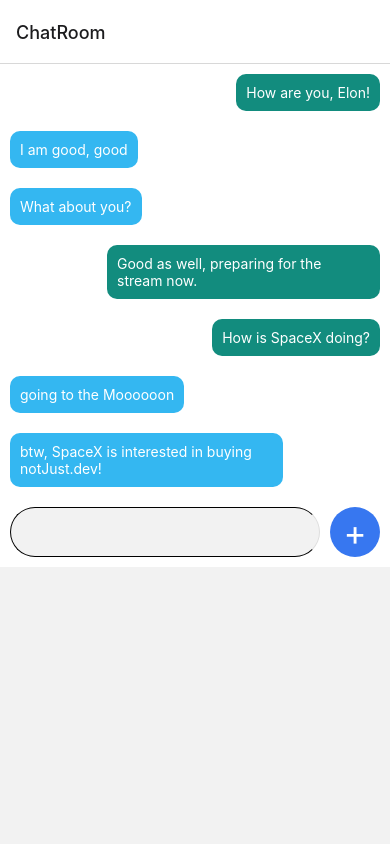
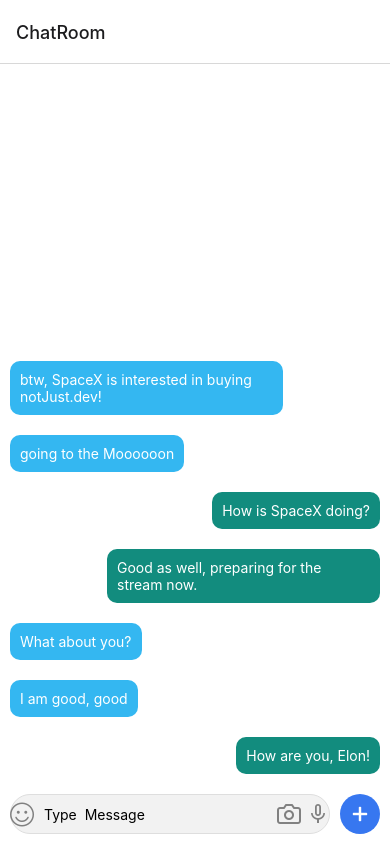
Before and after one commit to IRSAGE/Chat-App, a React Native app: screen /ChatRoom in a window 390 px wide. Built offline with nearby package versions, Linux system fonts and the light colour scheme; what expo-linking would draw is missing.

Commit message:
Styling the message Input Box and Adding Icons

```diff
--- a/components/ChatRoomItem/ChatRoomItem.tsx
+++ b/components/ChatRoomItem/ChatRoomItem.tsx
@@ -26,11 +26,10 @@ export default function ChatRoomItem({ chatRoom }) {
           <Text style={styles.name}>{user.name}</Text>
           <Text style={styles.text}> {chatRoom.lastMessage.createdAt}</Text>
         </View>
-        <Text numberOfLines={2} style={styles.text}>
+        <Text numberOfLines={1} style={styles.text}>
           {chatRoom.lastMessage.content}
         </Text>
       </View>
     </View>
-
   );
 }
--- a/components/ChatRoomItem/styles.ts
+++ b/components/ChatRoomItem/styles.ts
@@ -21,7 +21,7 @@ const styles = StyleSheet.create({
     left: 55,
     top: 10,
   },
-  bagdeText: { fontSize: 12 },
+  bagdeText: { fontSize: 12, color: "white" },
   rightContainer: {
     flex: 1,
     justifyContent: "center",
--- a/components/MessageInput/MessageInput.tsx
+++ b/components/MessageInput/MessageInput.tsx
@@ -1,18 +1,63 @@
-import React from "react";
-import { StyleSheet, TextInput, View, Text } from "react-native";
-// import { Text } from "../Themed";
+import React, { useState } from "react";
+import {
+  StyleSheet,
+  TextInput,
+  View,
+  Text,
+  Pressable,
+  KeyboardAvoidingView,
+  Platform,
+} from "react-native";
+import {
+  MaterialCommunityIcons,
+  Feather,
+  SimpleLineIcons,
+  Ionicons,
+  Entypo,
+} from "@expo/vector-icons";
 
 const MessageInput = () => {
+  const [message, setMessage] = useState("");
+  const OnPress = () => {
+    message ? SendMessage() : OnPlusClicked();
+  };
+  const SendMessage = () => {
+    console.warn("Sending: ", message);
+    setMessage("");
+  };
+  const OnPlusClicked = () => {
+    console.warn("Plus Clicked");
+  };
   return (
-    <View style={styles.root}>
+    <KeyboardAvoidingView
+      style={styles.root}
+      behavior={Platform.OS === "ios" ? "padding" : "height"}
+      keyboardVerticalOffset={70}
+    >
       <View style={styles.inputContainer}>
-        <TextInput />
+        <SimpleLineIcons name="emotsmile" size={24} color="grey" />
+        <TextInput
+          style={styles.input}
+          placeholder="Type  Message"
+          value={message}
+          onChangeText={setMessage}
+        />
+        <Feather name="camera" size={24} color="grey" style={styles.icon} />
+        <MaterialCommunityIcons
+          name="microphone-outline"
+          size={24}
+          color="grey"
+        />
       </View>
 
-      <View style={styles.buttonContainer}>
-        <Text style={styles.buttonText}>+</Text>
-      </View>
-    </View>
+      <Pressable style={styles.buttonContainer} onPress={OnPress}>
+        {message ? (
+          <Ionicons name="send" size={22} color="white" style={styles.icon} />
+        ) : (
+          <Entypo name="plus" size={24} color="white" style={styles.icon} />
+        )}
+      </Pressable>
+    </KeyboardAvoidingView>
   );
 };
 
@@ -24,15 +69,18 @@ const styles = StyleSheet.create({
     backgroundColor: "#f2f2f2",
     flex: 1,
     marginRight: 10,
-    borderRadius: 25,
+    borderRadius: 20,
     justifyContent: "center",
-    borderWidth:1,
-    borderEndColor:"#dedede"
+    alignItems: "center",
+    borderWidth: 0.5,
+    borderColor: "#dedede",
+    flexDirection: "row",
+    padding: 5,
   },
   buttonContainer: {
     backgroundColor: "#3777f0",
-    width: 50,
-    height: 50,
+    width: 40,
+    height: 40,
     borderRadius: 25,
     justifyContent: "center",
     alignItems: "center",
@@ -40,5 +88,13 @@ const styles = StyleSheet.create({
   buttonText: {
     color: "white",
     fontSize: 35,
+    alignSelf: "center",
+  },
+  input: {
+    flex: 1,
+    marginHorizontal: 10,
+  },
+  icon: {
+    marginHorizontal: 5,
   },
 });
--- a/screens/ChatRoomSCreen.tsx
+++ b/screens/ChatRoomSCreen.tsx
@@ -8,11 +8,12 @@ import MessageInput from "../components/MessageInput";
 const ChatRoomSCreen = () => {
   return (
     <SafeAreaView style={styles.page}>
-      <View>
+      <View style={{ flex: 1 }}>
         <FlatList
           data={Chats.messages}
           renderItem={({ item }) => <Message message={item} />}
           showsVerticalScrollIndicator={false}
+          inverted
         />
         <MessageInput />
       </View>
--- a/tsconfig.json
+++ b/tsconfig.json
@@ -1,6 +1,7 @@
 {
   "extends": "expo/tsconfig.base",
   "compilerOptions": {
+    "jsx": "react",
     "strict": true
   }
 }
```
